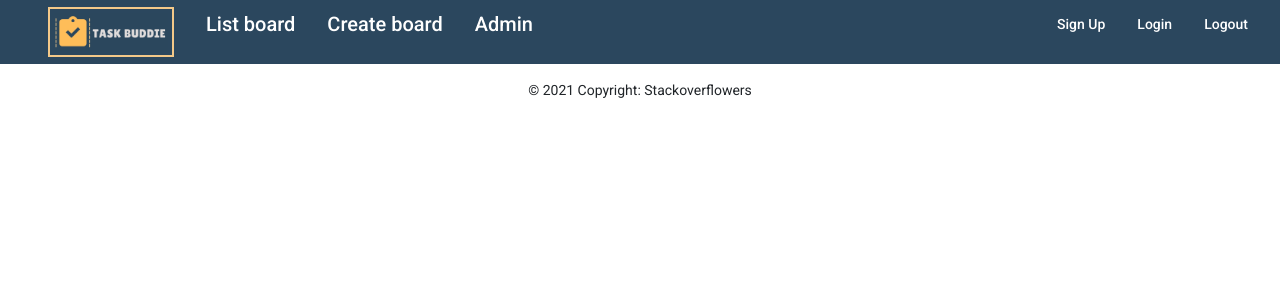
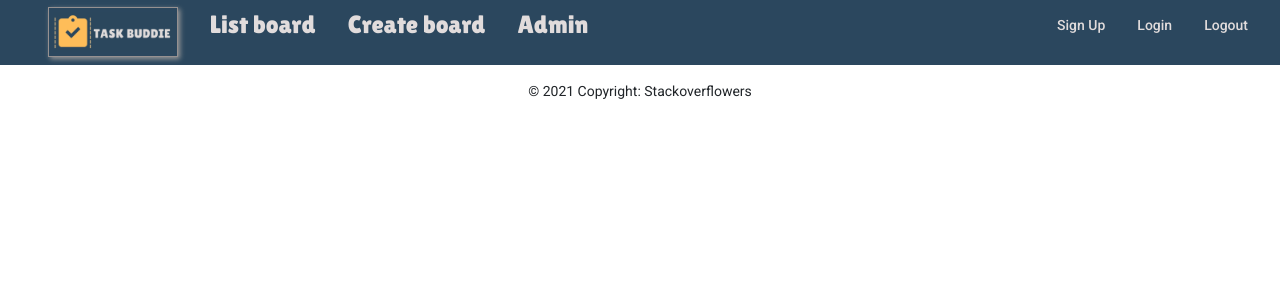
Before and after one commit to StackOverflowers/TaskBuddie, an Angular app in the folder frontend/: page / in a window 1280 px wide. Shown: the top 300 px of the page. Built offline with nearby package versions, Linux system fonts and the light colour scheme.

Commit message:
Feat: Add css in header

```diff
--- a/frontend/src/app/app.component.css
+++ b/frontend/src/app/app.component.css
@@ -0,0 +1,5 @@
+@import url("https://fonts.googleapis.com/css2?family=Lilita+One&family=Open+Sans&display=swap");
+
+html {
+  font-family: "Lilita One";
+}
--- a/frontend/src/app/home/header/header.component.css
+++ b/frontend/src/app/home/header/header.component.css
@@ -4,16 +4,23 @@
 
 a {
   text-decoration: none;
-  color: white;
+
+  color: #e1dcdc;
 }
 
 .bgHeader {
   background-color: #2b475e;
+  height: 65px;
 }
 
 img {
   margin-top: 15px;
   padding: 4px;
-  border: #f4c989 solid;
-  border-width: 2px 2px 2px 2px;
+  border: #969191 solid;
+  border-width: 0.5px 0.5px 0.5px 0.5px;
+  box-shadow: 2px 2px 5px #999;
 }
+ul {
+  font-family: "Lilita One";
+  font-size: 25px;
+}
```
